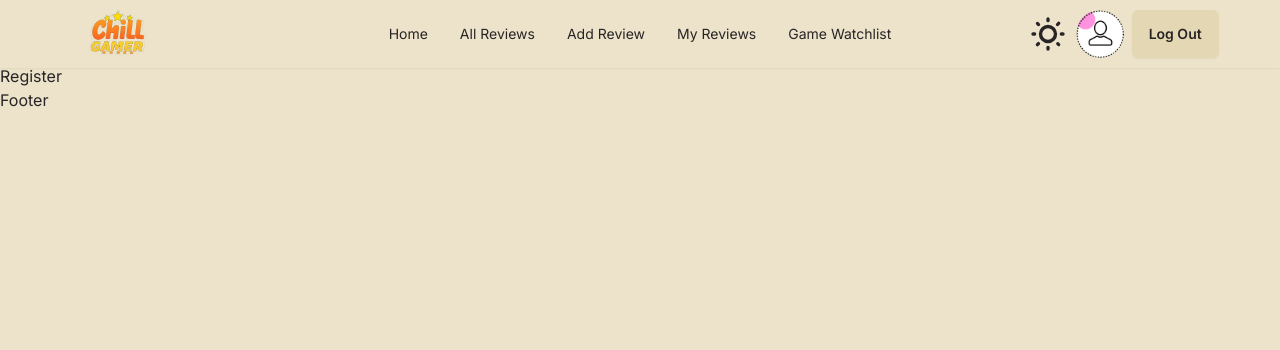
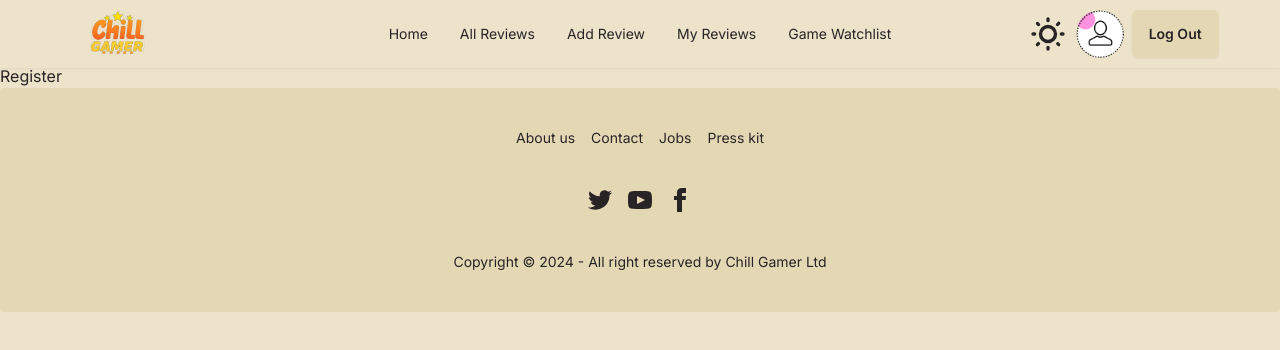
Before and after one commit to mes-shahadat/B10-A10-Client-Side, a React (Vite) app: page /register in a window 1280 px wide. Shown: the top 350 px of the page. Built offline with nearby package versions, Linux system fonts and the light colour scheme.

Commit message:
footer added

```diff
--- a/src/components/Footer.jsx
+++ b/src/components/Footer.jsx
@@ -1,7 +1,58 @@
+import { Link } from "react-router-dom"
 
 const Footer = () => {
+
   return (
-    <div>Footer</div>
+    <>
+      <footer className="footer footer-center bg-base-200 text-base-content rounded p-10">
+        <nav className="grid grid-flow-col gap-4">
+          <Link className="link link-hover">About us</Link>
+          <Link className="link link-hover">Contact</Link>
+          <Link className="link link-hover">Jobs</Link>
+          <Link className="link link-hover">Press kit</Link>
+        </nav>
+        <nav>
+          <div className="grid grid-flow-col gap-4">
+            <Link>
+              <svg
+                xmlns="http://www.w3.org/2000/svg"
+                width="24"
+                height="24"
+                viewBox="0 0 24 24"
+                className="fill-current">
+                <path
+                  d="M24 4.557c-.883.392-1.832.656-2.828.775 1.017-.609 1.798-1.574 2.165-2.724-.951.564-2.005.974-3.127 1.195-.897-.957-2.178-1.555-3.594-1.555-3.179 0-5.515 2.966-4.797 6.045-4.091-.205-7.719-2.165-10.148-5.144-1.29 2.213-.669 5.108 1.523 6.574-.806-.026-1.566-.247-2.229-.616-.054 2.281 1.581 4.415 3.949 4.89-.693.188-1.452.232-2.224.084.626 1.956 2.444 3.379 4.6 3.419-2.07 1.623-4.678 2.348-7.29 2.04 2.179 1.397 4.768 2.212 7.548 2.212 9.142 0 14.307-7.721 13.995-14.646.962-.695 1.797-1.562 2.457-2.549z"></path>
+              </svg>
+            </Link>
+            <Link>
+              <svg
+                xmlns="http://www.w3.org/2000/svg"
+                width="24"
+                height="24"
+                viewBox="0 0 24 24"
+                className="fill-current">
+                <path
+                  d="M19.615 3.184c-3.604-.246-11.631-.245-15.23 0-3.897.266-4.356 2.62-4.385 8.816.029 6.185.484 8.549 4.385 8.816 3.6.245 11.626.246 15.23 0 3.897-.266 4.356-2.62 4.385-8.816-.029-6.185-.484-8.549-4.385-8.816zm-10.615 12.816v-8l8 3.993-8 4.007z"></path>
+              </svg>
+            </Link>
+            <Link>
+              <svg
+                xmlns="http://www.w3.org/2000/svg"
+                width="24"
+                height="24"
+                viewBox="0 0 24 24"
+                className="fill-current">
+                <path
+                  d="M9 8h-3v4h3v12h5v-12h3.642l.358-4h-4v-1.667c0-.955.192-1.333 1.115-1.333h2.885v-5h-3.808c-3.596 0-5.192 1.583-5.192 4.615v3.385z"></path>
+              </svg>
+            </Link>
+          </div>
+        </nav>
+        <aside>
+          <p>Copyright © {new Date().getFullYear()} - All right reserved by Chill Gamer Ltd</p>
+        </aside>
+      </footer>
+    </>
   )
 }
 
--- a/src/components/Recommended.jsx
+++ b/src/components/Recommended.jsx
@@ -32,7 +32,7 @@
                                         {item.genre}
                                     </span>
 
-                                    <Link className="bg-primary px-2 py-1 rounded-full font-semibold" to={`/review/${item._id}`}>
+                                    <Link className="bg-primary px-2  rounded-lg font-semibold" to={`/review/${item._id}`}>
                                         Details
                                     </Link>
                                 </div>
--- a/src/layouts/UserLayout.jsx
+++ b/src/layouts/UserLayout.jsx
@@ -11,7 +11,7 @@
       <Outlet />
       <Footer />
       <Tooltip id="my-tooltip" style={{ backgroundColor: "oklch(var(--b3))", color: "oklch(var(--bc))" }} />
-      <div className="h-[100vh]"></div>
+      {/* <div className="h-[100vh]"></div> */}
     </>
   )
 }
```
